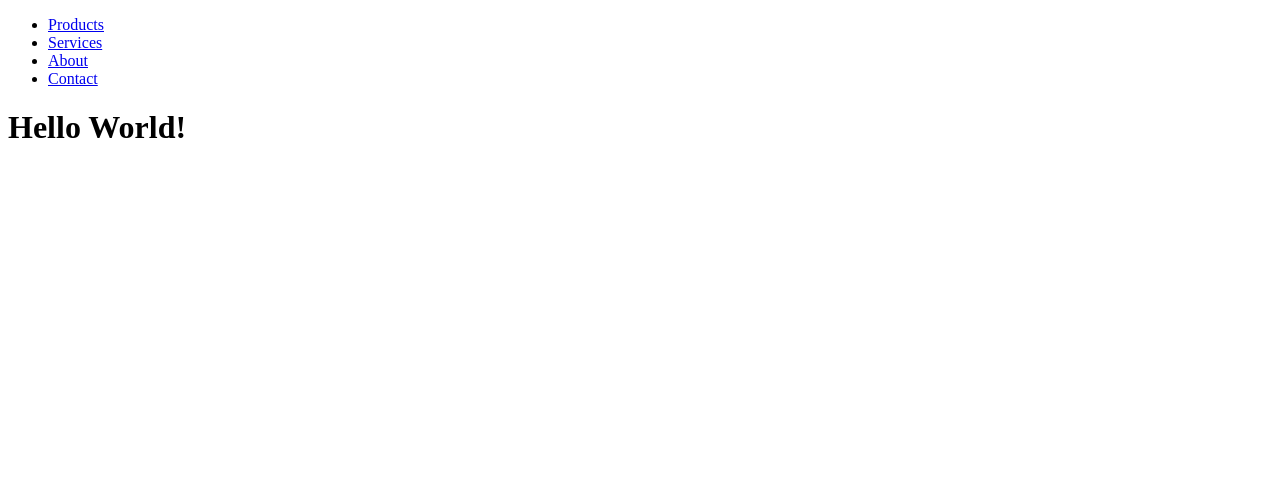
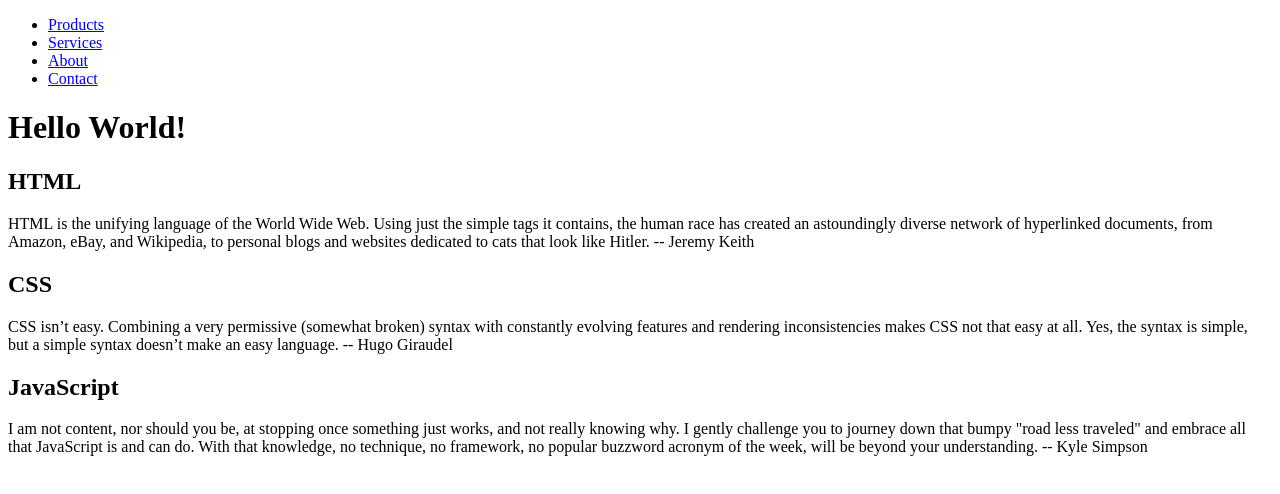
Before and after one commit to PHLYNG/first-layout, a plain HTML site: page index.html in a window 1280 px wide. Drawn offline with Linux system fonts and the light colour scheme.

Commit message:
Add site text

```diff
--- a/index.html
+++ b/index.html
@@ -1,7 +1,7 @@
 <!DOCTYPE html>
   <html lang="en-US">
     <head>
-      <title>RWD Layout Exercise</title>
+      <title>Flexin'</title>
       <meta name="description" content="Use flexbox to layout a page!" charset="utf-8">
       <link rel="stylesheet" href="css/main.css">
     </head>
@@ -17,5 +17,11 @@
         </nav>
       </header>
       <h1>Hello World!</h1>
+      <h2>HTML</h2>
+        <p>HTML is the unifying language of the World Wide Web. Using just the simple tags it contains, the human race has created an astoundingly diverse network of hyperlinked documents, from Amazon, eBay, and Wikipedia, to personal blogs and websites dedicated to cats that look like Hitler. -- Jeremy Keith</p>
+      <h2>CSS</h2>
+        <p>CSS isn’t easy. Combining a very permissive (somewhat broken) syntax with constantly evolving features and rendering inconsistencies makes CSS not that easy at all. Yes, the syntax is simple, but a simple syntax doesn’t make an easy language. -- Hugo Giraudel</p>
+      <h2>JavaScript</h2>
+        <p>I am not content, nor should you be, at stopping once something just works, and not really knowing why. I gently challenge you to journey down that bumpy "road less traveled" and embrace all that JavaScript is and can do. With that knowledge, no technique, no framework, no popular buzzword acronym of the week, will be beyond your understanding. -- Kyle Simpson</p>
     </body>
   </html>
```
